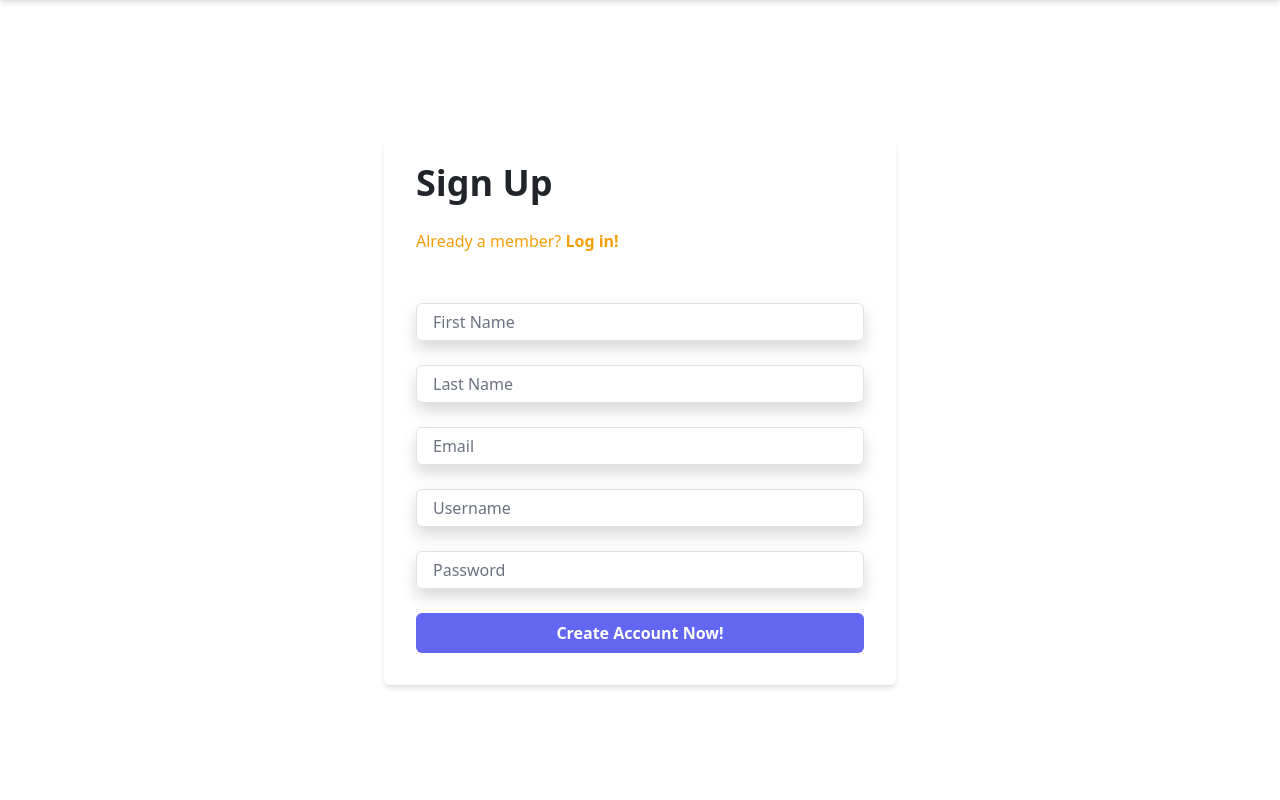
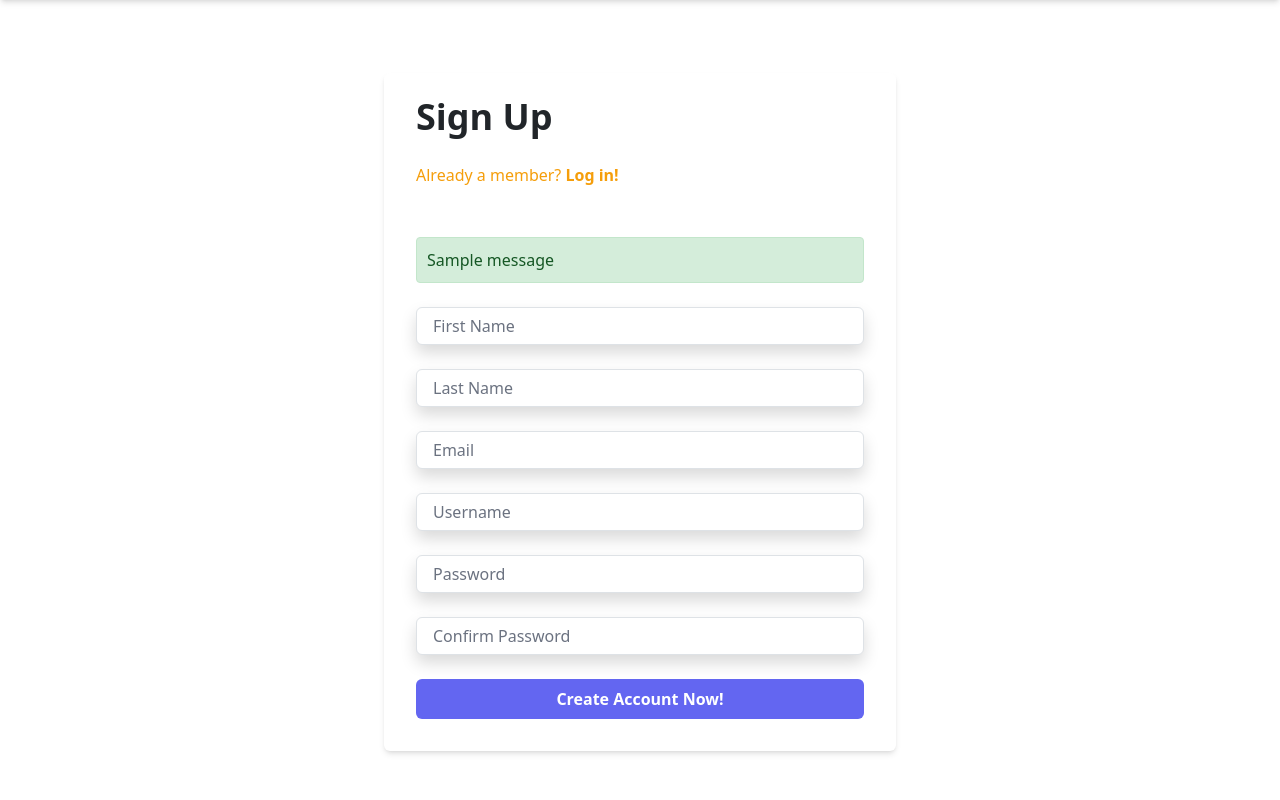
Before and after one commit to AFCTrackerProject/afc_fitness_tracker, a Flask app: page /signup in a window 1280 px wide. Shown: the part 104-904 px from the top of the page. Run offline with Flask 3, Linux system fonts and the light colour scheme; one stand-in notice (Sample message) is shown; some libraries are stand-ins or nearby versions.

Commit message:
Confirm pass key added

```diff
--- a/templates/signup.html
+++ b/templates/signup.html
@@ -20,6 +20,17 @@
       </div>
       <br>
 
+      <!-- Flash message -->
+      {% with messages = get_flashed_messages(with_categories=true) %}
+      {% if messages %}
+          {% for category, message in messages %}
+              <div class="alert alert-{{ category }} mt-4">
+                  {{ message }}
+              </div>
+          {% endfor %}
+      {% endif %}
+  {% endwith %}
+
       <!-- Signup Form -->
       <form action="{{ url_for('signup') }}" method="post" class="mt-4"> <!-- Add margin top for spacing -->
         <!-- Form fields -->
@@ -38,6 +49,9 @@
         <div class="mb-4">
           <input type="password" name="password" placeholder="Password" class="shadow appearance-none border rounded w-full py-2 px-3 text-gray-700 leading-tight focus:outline-none focus:shadow-outline">
         </div>
+        <div class="mb-4">
+          <input type="password" name="confirmpassword" placeholder="Confirm Password" class="shadow appearance-none border rounded w-full py-2 px-3 text-gray-700 leading-tight focus:outline-none focus:shadow-outline">
+        </div>
 
         <!-- Submit Button -->
         <button type="submit" class="w-full bg-indigo-500 hover:bg-indigo-700 text-white font-bold py-2 px-4 rounded focus:outline-none focus:shadow-outline">
```
